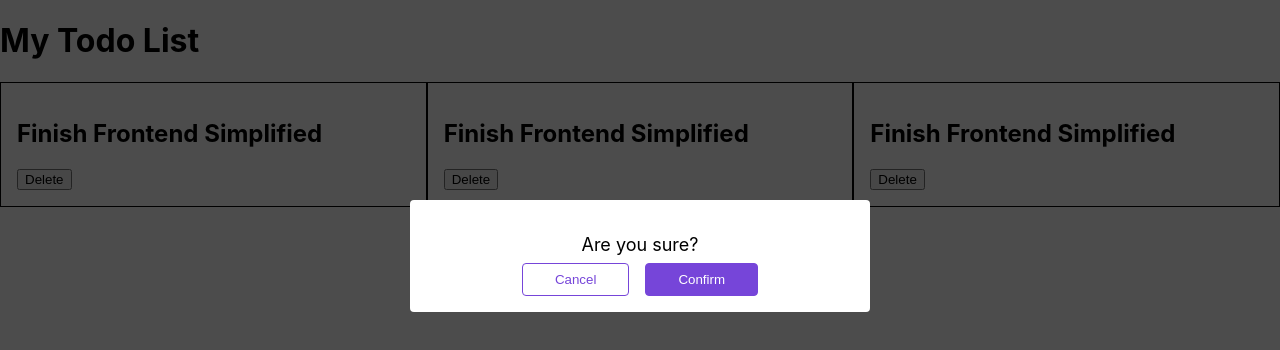
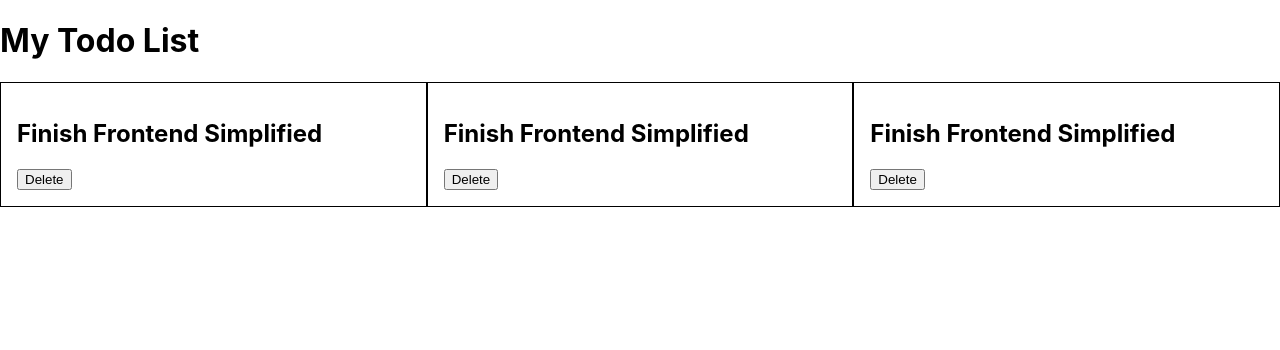
Before and after one commit to iroussos25/react-course-crash, a React (Create React App) app: page / in a window 1280 px wide. Shown: the top 350 px of the page. Built offline with nearby package versions, Linux system fonts and the light colour scheme.

Commit message:
Something wrong, not console logging properly

```diff
--- a/src/App.jsx
+++ b/src/App.jsx
@@ -10,11 +10,11 @@ function App() {
     <Title />
        <div className="todo__wrapper">
 
-     <Todo></Todo>
-     <Todo />
-     <Todo />
+     <Todo title= "Finish Frontend Simplified"/>
+     <Todo title = "Finish Interview Section"/>
+     <Todo title = "Land a $100k Job"/>
        </div>
-     <Modal />
+    {/* <Modal /> */}
 
      </div>
   );
--- a/src/Components/Todo.jsx
+++ b/src/Components/Todo.jsx
@@ -1,6 +1,7 @@
 import './Todo.css';
 
-function Todo() {
+function Todo(props) {
+    console.log(props)
     return (
          <div className="todo">
      <h2>Finish Frontend Simplified</h2>
--- a/src/index.js
+++ b/src/index.js
@@ -5,11 +5,7 @@ import App from './App.jsx';
 import reportWebVitals from './reportWebVitals';
 
 const root = ReactDOM.createRoot(document.getElementById('root'));
-root.render(
-  <React.StrictMode>
-    <App />
-  </React.StrictMode>
-);
+root.render( <App />);
 
 // If you want to start measuring performance in your app, pass a function
 // to log results (for example: reportWebVitals(console.log))
```
